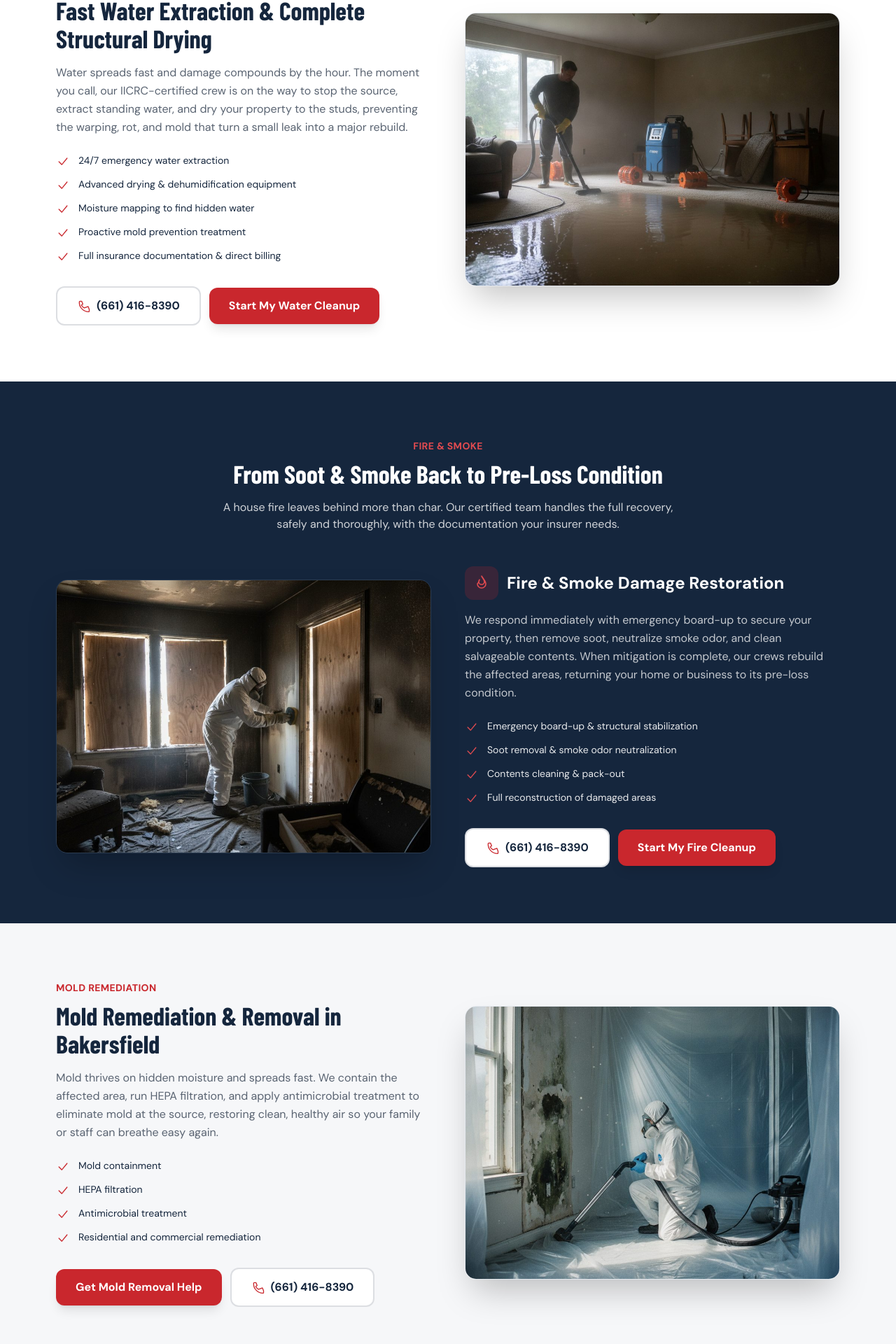
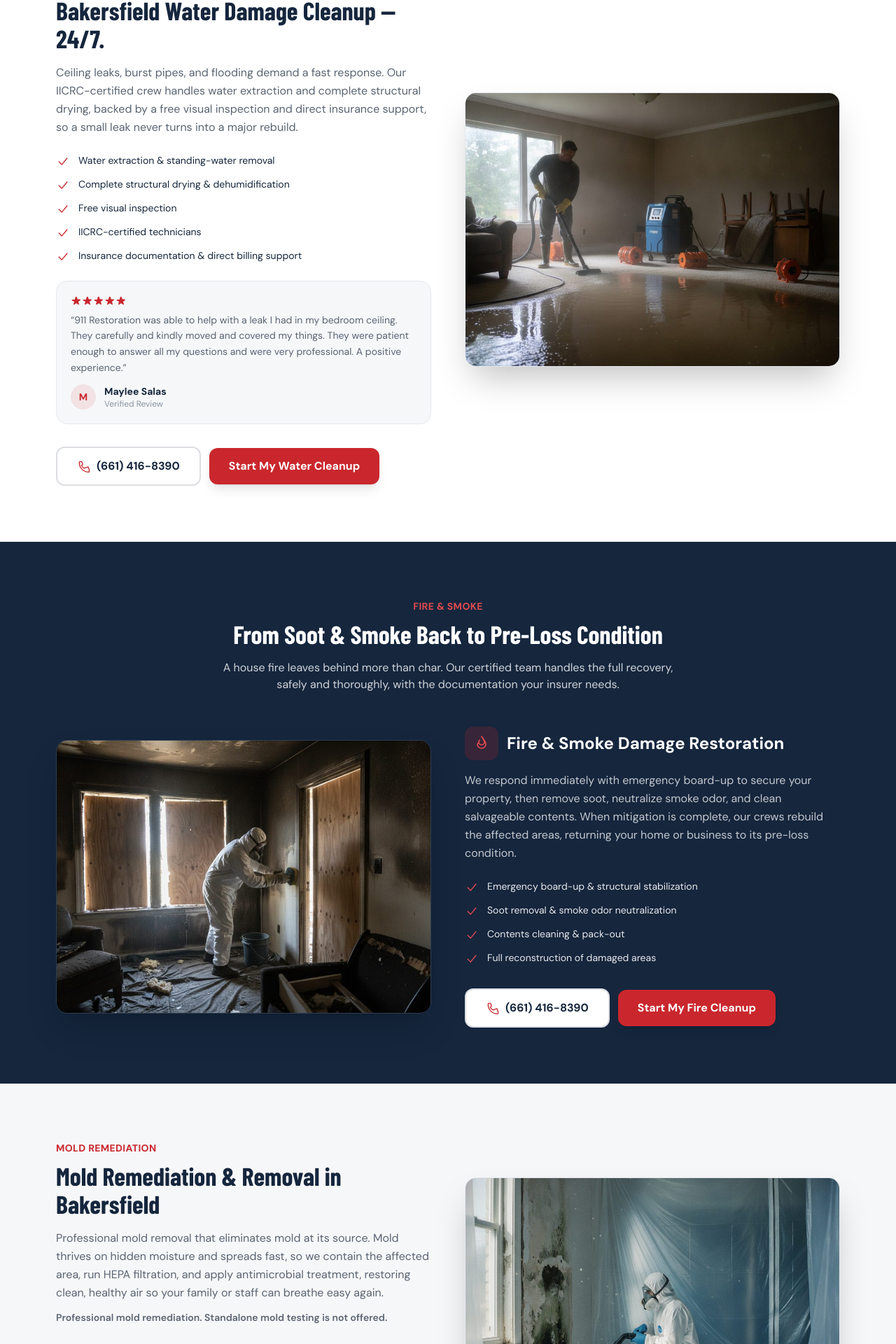
Before and after one commit to Landing-Pages-Websites/911-restoration-bakersfield-landing, a Next.js app: page / in a window 1280 px wide. Shown: the part 2420-4340 px from the top of the page at 70% size. Built offline with nearby package versions, Linux system fonts and the light colour scheme; a web font is replaced by a local one.

Commit message:
feat: improve restoration service sections (#1)
Co-authored-by: mega-lindsay <lindsay@gomega.ai>

```diff
--- a/src/app/page.tsx
+++ b/src/app/page.tsx
@@ -689,7 +689,7 @@ export default function Page() {
                 title: "Sewage Cleanup",
                 body:
                   "Sewage backups are a serious biohazard that should never be handled alone. Our technicians safely extract contaminated water, then sanitize and decontaminate every affected surface using professional-grade equipment, restoring a safe, sanitary space for your family or staff.",
-                href: "#water-damage",
+                href: "#sewage-cleanup",
               },
               {
                 icon: <TruckIcon className="w-7 h-7" />,
@@ -730,23 +730,23 @@ export default function Page() {
       {/* ── Water damage spotlight ── */}
       <section id="water-damage" className="bg-white py-16 md:py-20">
         <div className="max-w-6xl mx-auto px-4 grid lg:grid-cols-2 gap-12 items-center">
-          <Reveal className="order-2 lg:order-1">
+          <Reveal>
             <span className="text-orange font-bold uppercase tracking-wide text-sm">Water Damage Restoration</span>
             <h2 className="font-[family-name:var(--font-display-bold)] text-3xl md:text-4xl font-extrabold text-navy mt-2">
-              Fast Water Extraction &amp; Complete Structural Drying
+              Bakersfield Water Damage Cleanup — 24/7.
             </h2>
             <p className="text-text-muted mt-4 leading-relaxed">
-              Water spreads fast and damage compounds by the hour. The moment you call, our IICRC-certified crew is on
-              the way to stop the source, extract standing water, and dry your property to the studs, preventing the
-              warping, rot, and mold that turn a small leak into a major rebuild.
+              Ceiling leaks, burst pipes, and flooding demand a fast response. Our IICRC-certified crew handles water
+              extraction and complete structural drying, backed by a free visual inspection and direct insurance
+              support, so a small leak never turns into a major rebuild.
             </p>
             <ul className="mt-6 space-y-3">
               {[
-                "24/7 emergency water extraction",
-                "Advanced drying & dehumidification equipment",
-                "Moisture mapping to find hidden water",
-                "Proactive mold prevention treatment",
-                "Full insurance documentation & direct billing",
+                "Water extraction & standing-water removal",
+                "Complete structural drying & dehumidification",
+                "Free visual inspection",
+                "IICRC-certified technicians",
+                "Insurance documentation & direct billing support",
               ].map((b) => (
                 <li key={b} className="flex items-start gap-3 text-navy text-sm">
                   <CheckIcon className="w-5 h-5 text-orange shrink-0 mt-0.5" />
@@ -754,11 +754,28 @@ export default function Page() {
                 </li>
               ))}
             </ul>
+            <div className="mt-6 bg-bg-light border border-border rounded-2xl p-5">
+              <div className="flex text-orange mb-2">
+                {[...Array(5)].map((_, i) => (
+                  <StarIcon key={i} className="w-4 h-4" />
+                ))}
+              </div>
+              <p className="text-text-muted text-sm leading-relaxed">&ldquo;{REVIEWS[2].text}&rdquo;</p>
+              <div className="mt-3 flex items-center gap-3">
+                <div className="w-9 h-9 rounded-full bg-orange/10 text-orange flex items-center justify-center font-bold text-sm">
+                  {REVIEWS[2].name.charAt(0)}
+                </div>
+                <div>
+                  <div className="font-bold text-navy text-sm">{REVIEWS[2].name}</div>
+                  <div className="text-text-light text-xs">Verified Review</div>
+                </div>
+              </div>
+            </div>
             <div className="mt-8">
               <DualCta center={false} label="Start My Water Cleanup" />
             </div>
           </Reveal>
-          <Reveal className="order-1 lg:order-2" delay={80}>
+          <Reveal delay={80}>
             <div className="rounded-2xl overflow-hidden shadow-2xl border border-border">
               <Image src="/images/water-damage.jpg" alt="Water damage restoration and structural drying" width={1200} height={800} className="w-full h-full object-cover" />
             </div>
@@ -821,15 +838,18 @@ export default function Page() {
       {/* ── Mold remediation spotlight ── */}
       <section id="mold-remediation" className="bg-bg-light py-16 md:py-20">
         <div className="max-w-6xl mx-auto px-4 grid lg:grid-cols-2 gap-12 items-center">
-          <Reveal className="order-2 lg:order-1">
+          <Reveal>
             <span className="text-orange font-bold uppercase tracking-wide text-sm">Mold Remediation</span>
             <h2 className="font-[family-name:var(--font-display-bold)] text-3xl md:text-4xl font-extrabold text-navy mt-2">
               Mold Remediation &amp; Removal in Bakersfield
             </h2>
             <p className="text-text-muted mt-4 leading-relaxed">
-              Mold thrives on hidden moisture and spreads fast. We contain the affected area, run HEPA filtration, and
-              apply antimicrobial treatment to eliminate mold at the source, restoring clean, healthy air so your
-              family or staff can breathe easy again.
+              Professional mold removal that eliminates mold at its source. Mold thrives on hidden moisture and spreads
+              fast, so we contain the affected area, run HEPA filtration, and apply antimicrobial treatment, restoring
+              clean, healthy air so your family or staff can breathe easy again.
+            </p>
+            <p className="text-text-muted mt-3 text-sm font-semibold">
+              Professional mold remediation. Standalone mold testing is not offered.
             </p>
             <ul className="mt-6 space-y-3">
               {[
@@ -860,9 +880,49 @@ export default function Page() {
               </a>
             </div>
           </Reveal>
-          <Reveal className="order-1 lg:order-2" delay={80}>
+          <Reveal delay={80}>
             <div className="rounded-2xl overflow-hidden shadow-2xl border border-border">
               <Image src="/images/mold-removal.jpg" alt="Mold removal and remediation in a Bakersfield property" width={1200} height={800} className="w-full h-full object-cover" />
+            </div>
+          </Reveal>
+        </div>
+      </section>
+
+      {/* ── Sewage backup spotlight ── */}
+      <section id="sewage-cleanup" className="bg-white py-16 md:py-20">
+        <div className="max-w-6xl mx-auto px-4 grid lg:grid-cols-2 gap-12 items-center">
+          <Reveal>
+            <span className="text-orange font-bold uppercase tracking-wide text-sm">Sewage Cleanup</span>
+            <h2 className="font-[family-name:var(--font-display-bold)] text-3xl md:text-4xl font-extrabold text-navy mt-2">
+              Sewage Backup Cleanup in Bakersfield.
+            </h2>
+            <p className="text-text-muted mt-4 leading-relaxed">
+              A sewage backup is a serious biohazard. Our IICRC-certified technicians safely extract contaminated
+              water, then sanitize and decontaminate every affected surface with professional-grade equipment before
+              restoring the space to a safe, sanitary condition for your family or staff.
+            </p>
+            <p className="text-text-muted mt-3 text-sm font-semibold">
+              Property cleanup after a sewage backup. Routine drain cleaning and septic tank pumping are not offered.
+            </p>
+            <div className="mt-8 flex flex-col sm:flex-row gap-3 items-stretch sm:items-center">
+              <a
+                href="#quote"
+                className="inline-flex items-center justify-center gap-2 px-7 py-3.5 bg-orange hover:bg-orange-dark text-white font-bold rounded-xl transition-all shadow-lg hover:shadow-xl"
+              >
+                Get Sewage Cleanup Help
+              </a>
+              <a
+                href={PHONE_HREF}
+                className="inline-flex items-center justify-center gap-2 px-7 py-3.5 bg-white border-2 border-navy/15 hover:border-orange text-navy font-bold rounded-xl transition-all"
+              >
+                <PhoneIcon className="w-5 h-5 text-orange" />
+                {PHONE}
+              </a>
+            </div>
+          </Reveal>
+          <Reveal delay={80}>
+            <div className="rounded-2xl overflow-hidden shadow-2xl border border-border">
+              <Image src="/images/water-damage.jpg" alt="Sewage backup cleanup and contaminated-water extraction in Bakersfield" width={1200} height={800} className="w-full h-full object-cover" />
             </div>
           </Reveal>
         </div>
```
